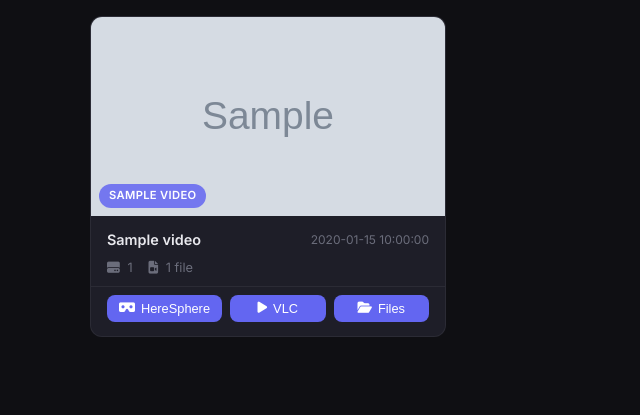
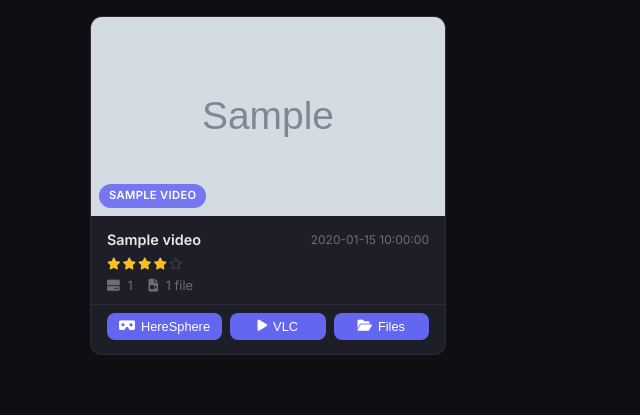
Before and after one commit to anhtdang92/Debrid_Scout, a Python web app: template app/templates/heresphere.html in a window 1280 px wide. Shown: the part 616-1031 px from the top of the page, without its empty margins (0-640 px from the left). Before the commit the page ends 953 px from the top, so only its background shows below. Run offline with Jinja, Linux system fonts and the light colour scheme; the template is opened without the code that fills it: most values are stand-ins (such as "Sample title", 1, 10 or a date in 2020); grey boxes marked "Sample" are stand-in pictures.

Commit message:
feat: show favorites, ratings, and watched status in HereSphere browser view
The browser card grid now displays user data from UserDataStore:
- Red heart icon on the thumbnail for favorited videos
- Green eye badge on the thumbnail for watched videos
- Gold star rating row (with half-star support) below the title

https://claude.ai/code/session_01T6CUrKrtpcfDa22b6o9EdE

```diff
--- a/app/routes/heresphere.py
+++ b/app/routes/heresphere.py
@@ -237,6 +237,7 @@ def library_index():
 
     # ── Browser HTML view ──────────────────────────────────────
     if _wants_html():
+        user_data = _get_user_data()
         videos = []
         for t in torrents:
             if t.get('status') != 'downloaded':
@@ -254,6 +255,9 @@ def library_index():
                 'added': (t.get('added') or '')[:10],
                 'links_count': len(t.get('links') or []),
                 'thumb_url': url_for('heresphere.thumbnail', torrent_id=torrent_id, _external=True),
+                'is_favorite': user_data.is_favorite(torrent_id),
+                'rating': user_data.get_rating(torrent_id),
+                'is_watched': user_data.is_watched(torrent_id),
             })
 
         hs_url = url_for('heresphere.library_index', _external=True)
--- a/app/static/css/styles.css
+++ b/app/static/css/styles.css
@@ -1053,6 +1053,45 @@ input[type="checkbox"]:checked::after {
     backdrop-filter: blur(4px);
 }
 
+/* Favorite heart — top-right of thumbnail */
+.hs-favorite-badge {
+    position: absolute;
+    top: 8px;
+    right: 8px;
+    z-index: 2;
+    color: #f87171;
+    font-size: 1.1rem;
+    filter: drop-shadow(0 1px 2px rgba(0, 0, 0, 0.5));
+}
+
+/* Watched eye — top-left of thumbnail */
+.hs-watched-badge {
+    position: absolute;
+    top: 8px;
+    left: 8px;
+    z-index: 2;
+    color: var(--green);
+    font-size: 0.85rem;
+    background: rgba(0, 0, 0, 0.5);
+    backdrop-filter: blur(4px);
+    padding: 3px 8px;
+    border-radius: var(--radius-full);
+}
+
+/* Star rating row */
+.hs-card-rating {
+    display: flex;
+    gap: 2px;
+    margin-bottom: 6px;
+    font-size: 0.75rem;
+    color: #fbbf24;
+}
+
+.hs-card-rating .fa-regular {
+    color: var(--text-muted);
+    opacity: 0.4;
+}
+
 .hs-date {
     color: var(--text-muted);
     font-size: 0.75rem;
--- a/app/templates/heresphere.html
+++ b/app/templates/heresphere.html
@@ -54,6 +54,12 @@
                 <i class="fa-solid fa-film"></i>
             </div>
             <span class="hs-badge hs-badge-overlay">{{ v.projection_label }}</span>
+            {% if v.is_favorite %}
+            <span class="hs-favorite-badge" title="Favorite"><i class="fa-solid fa-heart"></i></span>
+            {% endif %}
+            {% if v.is_watched %}
+            <span class="hs-watched-badge" title="Watched"><i class="fa-solid fa-eye"></i></span>
+            {% endif %}
         </div>
         <div class="hs-card-body">
             <div class="hs-card-title-row">
@@ -62,6 +68,19 @@
                 <span class="hs-date">{{ v.added }}</span>
                 {% endif %}
             </div>
+            {% if v.rating %}
+            <div class="hs-card-rating" title="{{ v.rating }} / 5">
+                {% for i in range(1, 6) %}
+                    {% if v.rating >= i %}
+                    <i class="fa-solid fa-star"></i>
+                    {% elif v.rating >= i - 0.5 %}
+                    <i class="fa-solid fa-star-half-stroke"></i>
+                    {% else %}
+                    <i class="fa-regular fa-star"></i>
+                    {% endif %}
+                {% endfor %}
+            </div>
+            {% endif %}
             <div class="hs-card-meta">
                 <span><i class="fa-solid fa-hard-drive"></i> {{ v.size }}</span>
                 {% if v.links_count %}
```
